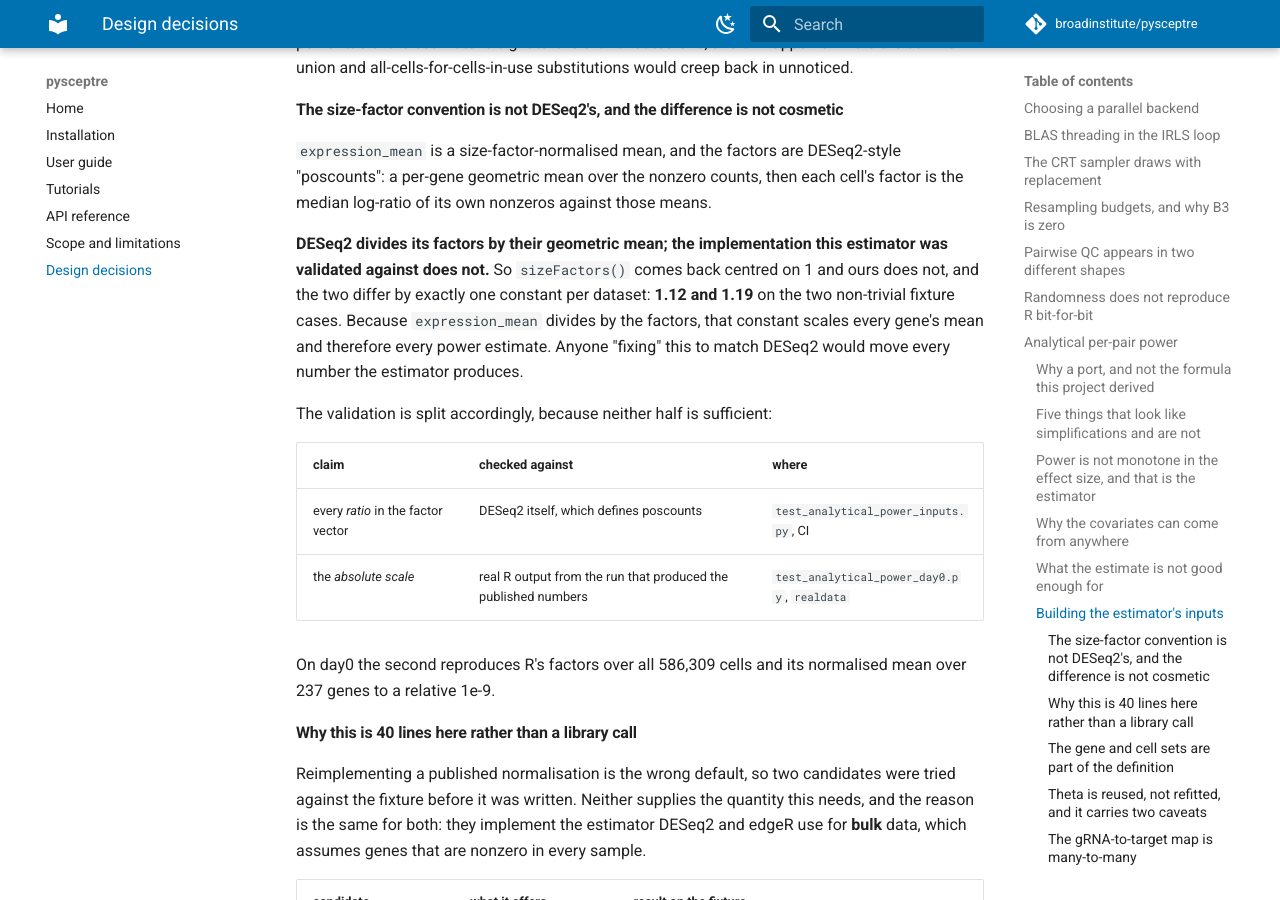
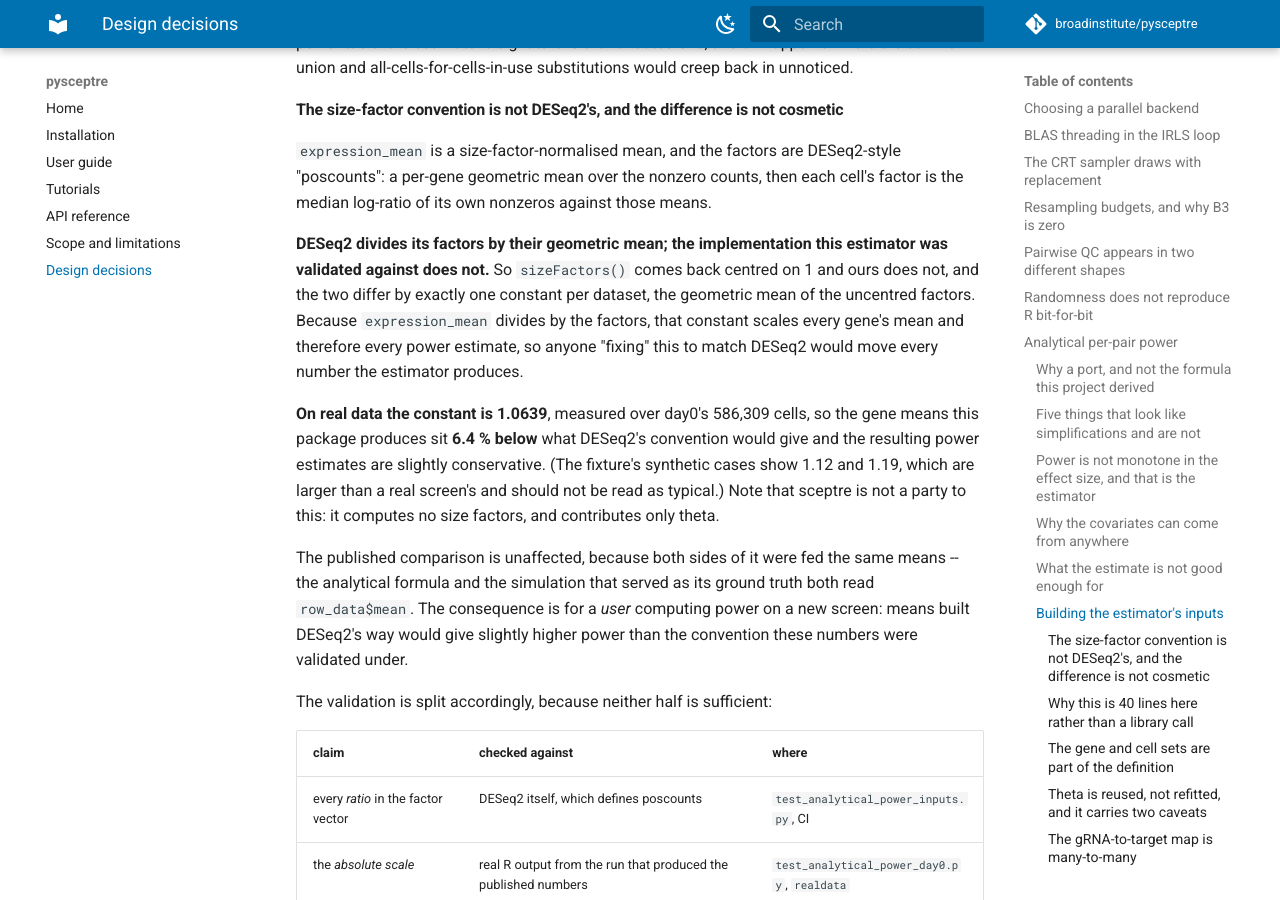
Before and after one commit to broadinstitute/pysceptre, an MkDocs documentation site: the page built from docs/design.md, in a window 1280 px wide and 900 px high, scrolled down 6708 px. Built offline with MkDocs 1.6.1 and Material for MkDocs 9.7.7, drawn with Linux system fonts in a browser that asks for light colours; comment, search, counter and statistics services are not loaded.

Commit message:
FIX an unrepresentative figure in the size-factor note
design.md quoted 1.12 and 1.19 for the DESeq2 centring constant, which are
the synthetic fixture's values and larger than a real screen's. Measured on
day0's 586,309 cells it is 1.0639, so the gene means here sit 6.4% below
DESeq2's convention and the power estimates are slightly conservative.

Also states plainly what the note left implicit: sceptre computes no size
factors and is not a party to the disagreement, which is between DESeq2 and
the implementation that produced the published numbers. And that the
comparison itself is unaffected, because the analytical formula and the
simulation that served as its ground truth were both fed the same means; the
consequence is for a user computing power on a new screen.

Co-Authored-By: Claude Opus 5 (1M context) <noreply@anthropic.com>

```diff
--- a/docs/design.md
+++ b/docs/design.md
@@ -322,10 +322,24 @@ those means.
 **DESeq2 divides its factors by their geometric mean; the implementation this
 estimator was validated against does not.** So `sizeFactors()` comes back
 centred on 1 and ours does not, and the two differ by exactly one constant per
-dataset: **1.12 and 1.19** on the two non-trivial fixture cases. Because
+dataset, the geometric mean of the uncentred factors. Because
 `expression_mean` divides by the factors, that constant scales every gene's
-mean and therefore every power estimate. Anyone "fixing" this to match DESeq2
-would move every number the estimator produces.
+mean and therefore every power estimate, so anyone "fixing" this to match
+DESeq2 would move every number the estimator produces.
+
+**On real data the constant is 1.0639**, measured over day0's 586,309 cells,
+so the gene means this package produces sit **6.4 % below** what DESeq2's
+convention would give and the resulting power estimates are slightly
+conservative. (The fixture's synthetic cases show 1.12 and 1.19, which are
+larger than a real screen's and should not be read as typical.) Note that
+sceptre is not a party to this: it computes no size factors, and contributes
+only theta.
+
+The published comparison is unaffected, because both sides of it were fed the
+same means -- the analytical formula and the simulation that served as its
+ground truth both read `row_data$mean`. The consequence is for a *user*
+computing power on a new screen: means built DESeq2's way would give slightly
+higher power than the convention these numbers were validated under.
 
 The validation is split accordingly, because neither half is sufficient:
 
```
